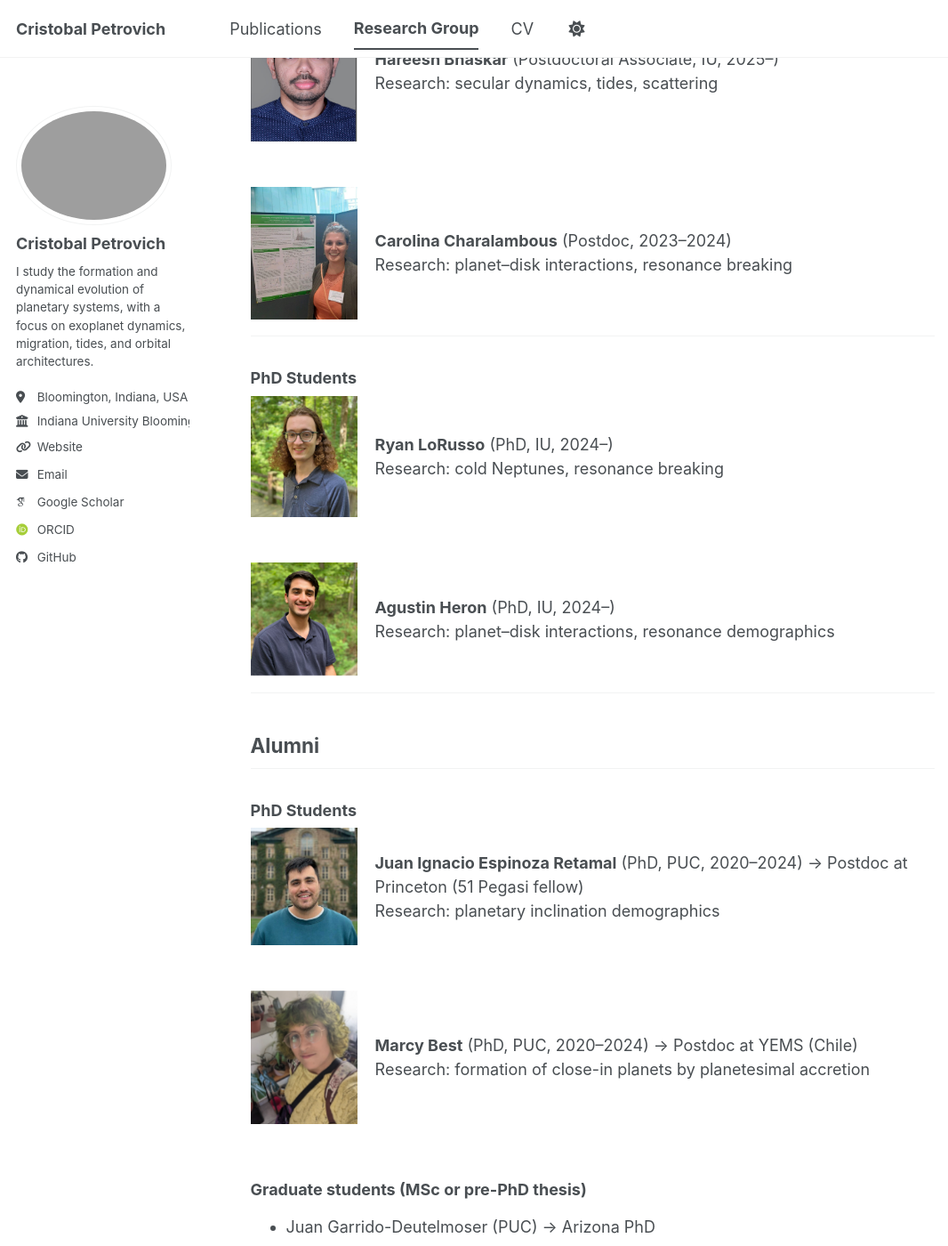
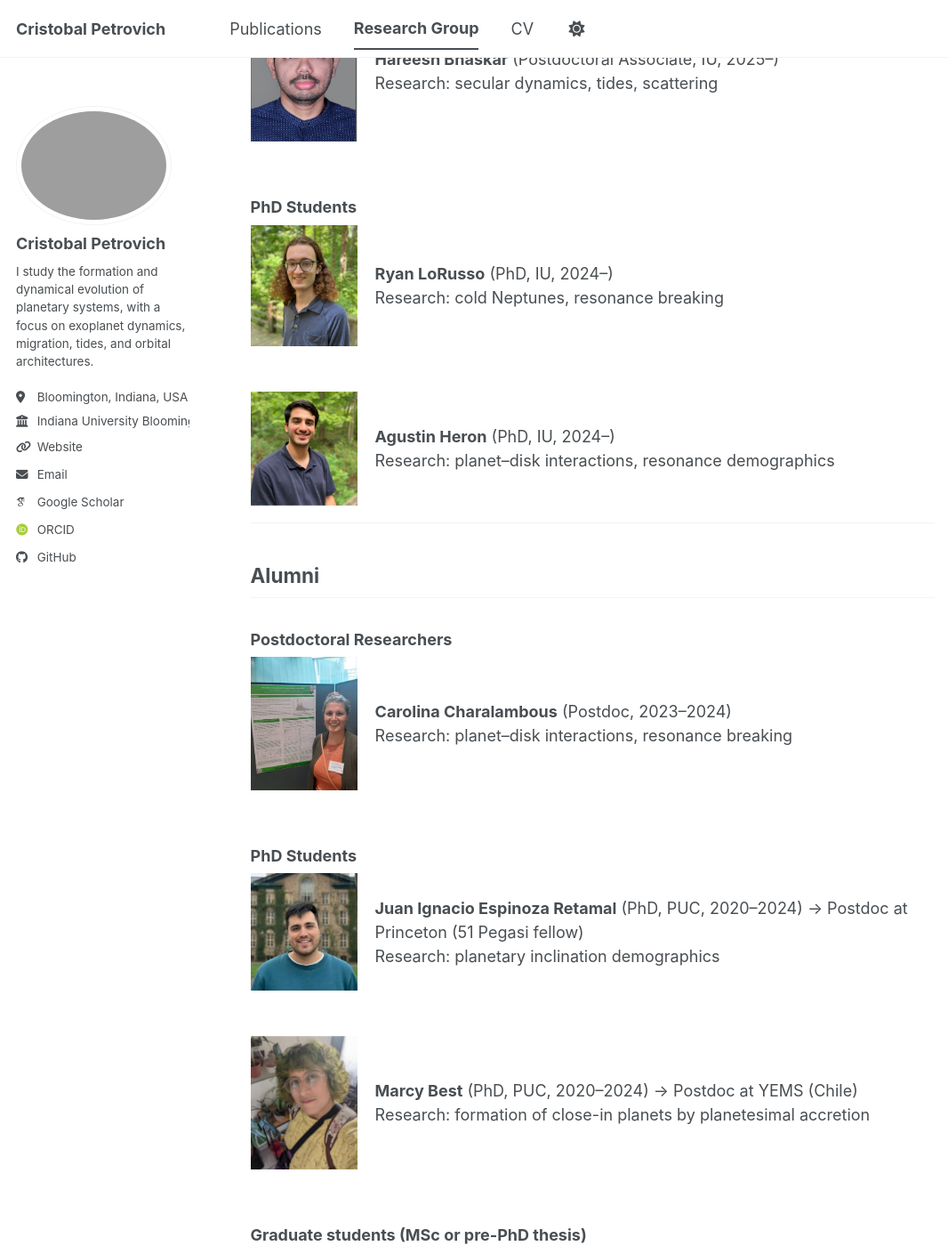
Before and after one commit to cpetrovich/cpetrovich.github.io, a Jekyll site: the page built from _pages/research.md, in a window 1280 px wide and 1400 px high, scrolled down 545 px. Shown: the whole window at 89% size, without its empty margins (0-1066 px from the left). Built offline with Jekyll 4.4.1, drawn with Linux system fonts in a browser that asks for light colours; some web fonts are replaced; a script bundle is joined from its source files by our own code; library files that are not in the unit come from our copies.

Commit message:
Move Carolina Charalambous to alumni

```diff
--- a/_pages/research.md
+++ b/_pages/research.md
@@ -27,16 +27,6 @@ We focus on how planetary systems acquire their observed architectures, from the
 
 <br>
 
-<div style="display: flex; gap: 20px; align-items: center;">
-  <img src="/images/Charalambous.jpg" width="120">
-  <div>
-    <strong>Carolina Charalambous</strong> (Postdoc, 2023–2024)<br>
-    Research: planet–disk interactions, resonance breaking
-  </div>
-</div>
-
----
-
 ### PhD Students
 
 <div style="display: flex; gap: 20px; align-items: center;">
@@ -62,6 +52,18 @@ We focus on how planetary systems acquire their observed architectures, from the
 
 
 ## Alumni
+
+### Postdoctoral Researchers
+
+<div style="display: flex; gap: 20px; align-items: center;">
+  <img src="/images/Charalambous.jpg" width="120">
+  <div>
+    <strong>Carolina Charalambous</strong> (Postdoc, 2023–2024)<br>
+    Research: planet–disk interactions, resonance breaking
+  </div>
+</div>
+
+<br>
 
 ### PhD Students
 
```
